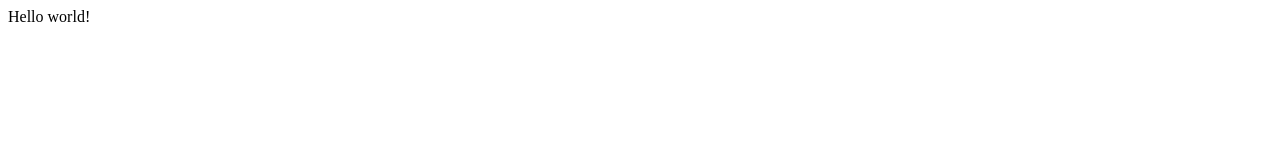
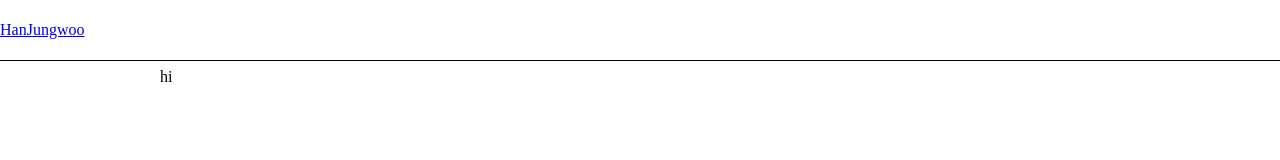
Before and after one commit to sunrisehouse/sunrisehouse.github.io, a Gatsby site: page / in a window 1280 px wide. Built offline with nearby package versions, Linux system fonts and the light colour scheme; Gatsby itself is replaced by a stand-in of ours.

Commit message:
feat:create top fixed header, page wrapper and layout components

```diff
--- a/gatsby-config.js
+++ b/gatsby-config.js
@@ -5,5 +5,10 @@
  */
 
 module.exports = {
-  /* Your site config here */
-}
+    /* Your site config here */
+    siteMetadata: {
+        title: 'HanJungwoo',
+        description: 'Han Jungwoo Blog',
+        author: '@HanJungwoo',
+    },
+};
--- /dev/null
+++ b/src/components/container/Layout.js
@@ -0,0 +1,27 @@
+import React from 'react';
+
+import { useStaticQuery, graphql } from "gatsby"
+
+import TopFixedHeader from '../presentaitional/TopFixedHeader';
+import PageWrapper from '../presentaitional/PageWrapper';
+
+export default ({ children }) => {
+    const data = useStaticQuery(graphql`
+        query SiteTitleQuery {
+            site {
+                siteMetadata {
+                    title
+                }
+            }
+        }
+    `);
+
+    return (
+        <>
+            <TopFixedHeader title={data.site.siteMetadata.title} />
+            <PageWrapper>
+                {children}
+            </PageWrapper>
+        </>
+    );
+};
--- /dev/null
+++ b/src/components/presentaitional/PageWrapper.css
@@ -0,0 +1,4 @@
+.page-wrapper {
+    width: 960px;
+    margin: 0 auto;
+}
--- /dev/null
+++ b/src/components/presentaitional/PageWrapper.js
@@ -0,0 +1,11 @@
+import React from 'react';
+
+import './PageWrapper.css';
+
+export default ({ children }) => {
+    return (
+        <div className="page-wrapper">
+            {children}
+        </div>
+    );
+};
--- /dev/null
+++ b/src/components/presentaitional/TopFixedHeader.css
@@ -0,0 +1,18 @@
+.top-fixed-header {
+    position: fixed;
+    top: 0;
+    left: 0;
+
+    width: 100vw;
+    height: 60px;
+
+    display: flex;
+    align-items: center;
+
+    background-color: white;
+    border-bottom: 1px solid #000000;
+}
+
+.top-fixed-header-clear {
+    height: 60px;
+}
--- /dev/null
+++ b/src/components/presentaitional/TopFixedHeader.js
@@ -0,0 +1,18 @@
+import React from 'react';
+
+import { Link } from 'gatsby';
+
+import './TopFixedHeader.css';
+
+export default ({ title }) => {
+    return (
+        <>
+            <header className="top-fixed-header">
+                <Link to="/">
+                    {title}
+                </Link>
+            </header>
+            <div className="top-fixed-header-clear"></div>
+        </>
+    );
+};
--- a/src/pages/index.js
+++ b/src/pages/index.js
@@ -1,3 +1,11 @@
 import React from "react"
 
-export default () => <div>Hello world!</div>
+import Layout from "../components/container/Layout";
+
+export default () => {
+    return (
+        <Layout>
+            hi
+        </Layout>
+    );
+};
```
